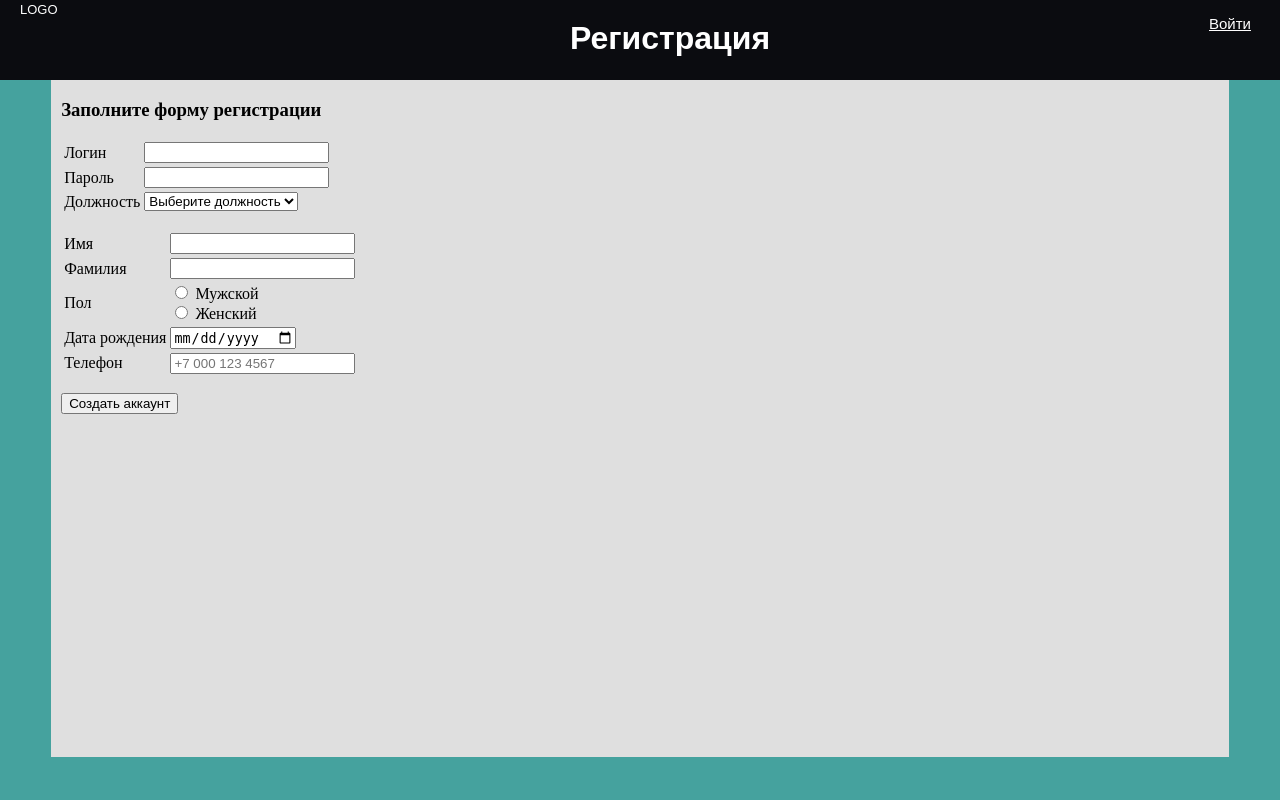
After one commit to fairay/CourseDataBase, a Django app: page /signup/ in a window 1280 px wide. The commit adds this page. Run offline with Django 3.2, Linux system fonts and the light colour scheme; parts of the project's set-up code (start-up, migrations or seed data) failed here and were passed over.

Commit message:
ADD: signup page

```diff
--- a/cite/main/templates/admin.html
+++ b/cite/main/templates/admin.html
@@ -3,7 +3,7 @@
 {% block navigate %}
     <nav class="top-menu">
         <ul>
-            <li>Администратор</li>
+            <li><p>Администратор</p></li>
             <li><a href="{% url 'users:profile'%}">Профиль</a></li>
             <li><a href="{% url 'users:all'%}">Сотрудники</a></li>
             <li><a href="#">Заявки</a></li>
--- /dev/null
+++ b/cite/main/templates/auth/signup.html
@@ -0,0 +1,91 @@
+{% extends "base.html" %}
+
+{% load static %}
+{% block head_block %}
+    {{ block.super }}
+    <link rel="stylesheet" href="{% static '\css\unlogin.css' %}"/>
+{% endblock %}
+
+{% block head_title %} Регистрация {% endblock %}
+{% block top_title %} Регистрация {% endblock %}
+
+{% block content %}
+    <h3> Заполните форму регистрации </h3>
+
+    <form method="post", action="{% url 'auth:register'%}">
+        {% csrf_token %}
+        <p><table>
+            <tr>
+                <td> Логин </td>
+                <td> <input type="text" name="login" value="{{ pre_data.login }}" required> </td>
+            </tr>
+
+            <tr>
+                <td> Пароль </td>
+                <td> <input type="password" name="password" required> </td>
+            </tr>
+
+            <tr>
+                <td> Должность </td>
+                <td> <select name="perstype" required>
+                    <option disabled value="" selected>Выберите должность</option>
+
+                    {% for key, value in pers_types.items %}
+                        <option value="{{key}}"> {{value}} </option>
+                    {% endfor %}
+                </select></td>
+            </tr>
+        </table></p>
+
+        <p><table>
+            <tr>
+                <td> Имя </td>
+                <td> <input type="text" name="forename" value="{{ pre_data.forename }}" required> </td>
+            </tr>
+
+            <tr>
+                <td> Фамилия </td>
+                <td> <input type="text" name="surname" value="{{ pre_data.surname }}" required> </td>
+            </tr>
+
+            <tr>
+                <td> Пол </td>
+                <td>
+                    <div class="form_gender_btn">
+                        {% if "{{ pre_data.gender }}" is "м" %}
+                        <input id="gender-1" type="radio" name="gender" value="м" checked>
+                        {% else %}
+                        <input id="gender-1" type="radio" name="gender" value="м">
+                        {% endif %}
+                        <label for="gender-1">Мужской</label>
+                    </div>
+
+                    <div class="form_gender_btn">
+                        {% if "{{ pre_data.gender }}" is "ж" %}
+                        <input id="gender-2" type="radio" name="gender" value="ж" checked>
+                        {% else %}
+                        <input id="gender-2" type="radio" name="gender" value="ж">
+                        {% endif %}
+                        <label for="gender-2">Женский</label>
+                    </div>
+                </td>
+            </tr>
+
+            <tr>
+                <td> Дата рождения </td>
+                <td> <input type="date" name="dob" value="{{ pre_data.dob }}" required> </td>
+            </tr>
+
+            <tr>
+                <td> Телефон </td>
+                <td> <input type="tel" name="phonenumber" value="{{ pre_data.phonenumber }}"
+                    placeholder="+7 000 123 4567" pattern="\+7 [0-9]{3} [0-9]{3} [0-9]{4}" required> </td>
+            </tr>
+        </table></p>
+
+        <div>
+            <button type="submit">Создать аккаунт</button>
+        </div>
+    </form>
+
+{% endblock %}
--- a/cite/main/templates/base.html
+++ b/cite/main/templates/base.html
@@ -3,12 +3,14 @@
 <!DOCTYPE html>
 <html lang="en">
 <head>
+{% block head_block %}
     <meta charset="UTF-8">
     <meta name="viewport"
           content="width=device-width, user-scalable=no, initial-scale=1.0, maximum-scale=1.0, minimum-scale=1.0">
     <meta http-equiv="X-UA-Compatible" content="ie=edge">
     <title>{% block head_title %}{% endblock %}</title>
     <link rel="stylesheet" href="{% static '\css\base.css' %}"/>
+{% endblock %}
 </head>
 <body>
     <header>
@@ -26,9 +28,13 @@
         {% endif %}
 
         {% if request.session.user %}
-        <div class="block-top-auth">
-            <p><a href="{% url 'auth:logout'%}">Выйти</a></p>
-        </div>
+            <div class="block-top-auth">
+                <p><a href="{% url 'auth:logout'%}">Выйти</a></p>
+            </div>
+        {% else %}
+            <div class="block-top-auth">
+                <p><a href="{% url 'auth:login'%}">Войти</a></p>
+            </div>
         {% endif %}
 
         <div class="top-title">
--- a/cite/main/urls/auth.py
+++ b/cite/main/urls/auth.py
@@ -6,5 +6,6 @@ urlpatterns = [
     path('login/', auth.login, name='login'),
     path('verify/', auth.verify, name='verify'),
     path('logout/', auth.logout, name='logout'),
-    # path('signup/', pass, name='signup'),
+    path('signup/', auth.signup, name='signup'),
+    path('register/', auth.register, name='register'),
 ]
--- a/cite/main/views/auth.py
+++ b/cite/main/views/auth.py
@@ -1,10 +1,11 @@
 from .common import *
+import requests
 
 
 def login(request: ReqClass):
     msg = extract_msg(request)
     if check_account(request, bm.AllRoleCheck(), False) is not None:
-        return render(request, 'main/login.html', locals())
+        return render(request, 'auth/login.html', locals())
     else:
         return HttpResponseRedirect(reverse('users:profile'))
 
@@ -25,3 +26,19 @@ def verify(request: ReqClass):
     else:
         request.session['warning_msg'] = 'Авторизационные данные неверны, попробуйте снова'
         return HttpResponseRedirect(reverse('auth:login'))
+
+
+def signup(request: ReqClass):
+    if request.method == 'POST':
+        pre_data = request.POST
+
+    if check_account(request, bm.AllRoleCheck(), False) is None:
+        request.session['info_msg'] = 'Для прохождения регистрации выйдете из аккаунта'
+        return HttpResponseRedirect(reverse('users:profile'))
+
+    pers_types = bm.AccountProc.get_type_names()
+    return render(request, 'auth/signup.html', locals())
+
+
+def register(request: ReqClass):
+    pass
--- a/cite/main/views/users.py
+++ b/cite/main/views/users.py
@@ -8,7 +8,7 @@ def my_profile(request: ReqClass):
         return check_redirect
 
     person = bm.PersonProc.profile_info(request.session['user']['login'])
-    return render(request, 'main/profile.html', locals())
+    return render(request, 'auth/profile.html', locals())
 
 
 def profile(request: ReqClass, login: str):
@@ -20,7 +20,7 @@ def profile(request: ReqClass, login: str):
         return HttpResponseRedirect(reverse('users:profile'))
 
     person = bm.PersonProc.profile_info(login)
-    return render(request, 'main/profile.html', locals())
+    return render(request, 'auth/profile.html', locals())
 
 
 def get_all(request: ReqClass):
--- a/cite/model/acc_proc.py
+++ b/cite/model/acc_proc.py
@@ -5,7 +5,11 @@ import errors as exc
 
 
 class AccountProc(object):
-    _type_dict = {'admin': 'Администратор', 'guard': 'Охранник'}
+    _type_dict = {'admin': 'Администратор', 'guard': 'Охранник', 'driver': 'Водитель'}
+
+    @staticmethod
+    def get_type_names() -> dict:
+        return AccountProc._type_dict
 
     @staticmethod
     def type_name(perstype: str) -> str:
--- a/cite/static/css/base.css
+++ b/cite/static/css/base.css
@@ -1,3 +1,9 @@
+/*  #0B0C10 dark gray
+    #1f2833
+    #C5c6c7 gray
+    #66fcf1
+    #45A29e light
+ */
 :root {
     --header-h: 80px
 }
@@ -5,13 +11,13 @@
 html, body {
     margin: 0;
     padding: 0;
-    background-color: gray;
+    background-color: #45A29e;
     height: calc(100% - 8%);
 }
 
 .wrapper {
-    margin-right: auto;
-    margin-left:  auto;
+    margin-right: 4%;
+    margin-left:  4%;
 
     max-width: 95%;
     min-height: 90%;
@@ -20,13 +26,13 @@ html, body {
 
     padding-right: 10px;
     padding-left:  10px;
-    background-color: white;
+    background-color: #dfdfdf;
 }
 
 header {
     width: 100%;
     height: var(--header-h);
-    background-color: black;
+    background-color: #0B0C10;
     margin-top: -0px;
 }
 
@@ -60,7 +66,7 @@ header {
     width: 100%;
     height: 60px;
     float: left;
-    background-color: #6B6B6B;
+    background-color: #1f2833;
 }
 .top-menu ul {
     margin-top: 0px;
@@ -72,6 +78,13 @@ header {
     font-family:  "Exo2-Medium", sans-serif;
     font-size: 17px;
     height: 60px;
+}
+.top-menu ul li p {
+    height: 40px;
+    display: block;
+    width: 160px;
+    text-decoration: none;
+    color: white;
 }
 .top-menu ul li a {
     height: 40px;
@@ -92,7 +105,7 @@ header {
     -moz-transition:all 0.5s ease;
     background: #00ADE4;
 
-    background: #B5B5B5;
+    background: #66fcf1;
     color: black;
 }
 
--- /dev/null
+++ b/cite/static/css/unlogin.css
@@ -0,0 +1,3 @@
+.wrapper {
+    height: calc(100%);
+}
```
Also changed, not shown: cite/main/templates/auth/login.html (renamed from cite/main/templates/main/login.html, +8 -0 lines), cite/main/templates/auth/profile.html (renamed from cite/main/templates/main/profile.html).
